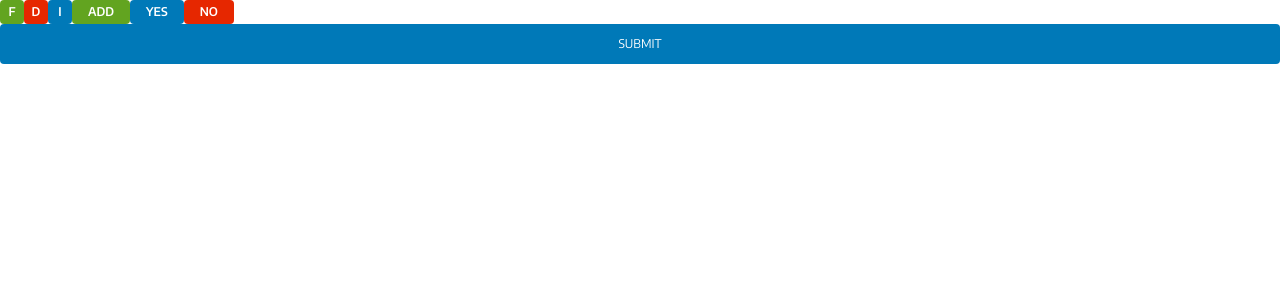
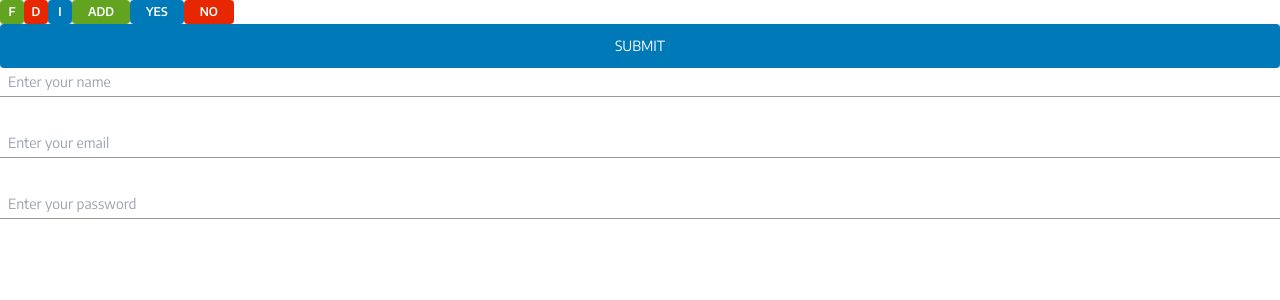
Before and after one commit to loop44/fsd-library, a React (Vite) app: page / in a window 1280 px wide. Shown: the top 300 px of the page. Built offline with nearby package versions, Linux system fonts and the light colour scheme.

Commit message:
Create shared Input component
* password,
  name,
  email types

```diff
--- a/src/app/index.tsx
+++ b/src/app/index.tsx
@@ -1,8 +1,15 @@
+import { useState } from 'react';
 import Button from 'shared/ui/Button';
+import Input from 'shared/ui/Input';
 
 import './index.scss';
 
-const App = () => (
+const App = () => {
+  const [userName, setUserName] = useState('');
+  const [userEmail, setUserEmail] = useState('');
+  const [userPass, setUserPass] = useState('');
+
+  return (
     <div className="font-encode-sans">
       <Button onClick={() => alert('click')} text="f" size="sm" color="green" />
       <Button onClick={() => alert('click')} text="d" size="sm" color="red" />
@@ -11,7 +18,26 @@ const App = () => (
       <Button onClick={() => alert('click')} text="Yes" size="md" color="blue" />
       <Button onClick={() => alert('click')} text="No" size="md" color="red" />
       <Button onClick={() => alert('click')} text="Submit" size="lg" color="blue" />
+      <Input
+        onChange={(e) => setUserName(e.target.value)}
+        type="text"
+        placeholder="Enter your name"
+        value={userName}
+      />
+      <Input
+        onChange={(e) => setUserEmail(e.target.value)}
+        type="email"
+        placeholder="Enter your email"
+        value={userEmail}
+      />
+      <Input
+        onChange={(e) => setUserPass(e.target.value)}
+        type="password"
+        placeholder="Enter your password"
+        value={userPass}
+      />
     </div>
   );
+};
 
 export default App;
--- a/src/shared/ui/Button.tsx
+++ b/src/shared/ui/Button.tsx
@@ -1,5 +1,5 @@
 interface ButtonProps {
-  onClick: () => void;
+  onClick: (e: React.MouseEvent<HTMLButtonElement>) => void;
   text: string;
   color: 'blue' | 'darkBlue' | 'red' | 'green';
   size: 'sm' | 'md' | 'lg';
@@ -14,14 +14,14 @@ const BUTTON_COLORS = {
 };
 
 const BUTTON_SIZES = {
-  sm: 'py-1 w-6 font-semibold',
-  md: 'py-1 px-4 font-semibold',
-  lg: 'py-3 w-full font-normal'
+  sm: 'py-1 w-6 font-semibold text-xs',
+  md: 'py-1 px-4 font-semibold text-xs',
+  lg: 'py-3 w-full font-normal text-sm'
 };
 
 const Button: React.FC<ButtonProps> = ({ onClick, text, color, size, className = '' }) => (
   <button
-    className={`text-white text-center rounded uppercase text-xs ${BUTTON_SIZES[size]} ${BUTTON_COLORS[color]} transition hover:bg-opacity-90 ${className}`}
+    className={`text-white text-center rounded uppercase  ${BUTTON_SIZES[size]} ${BUTTON_COLORS[color]} transition hover:bg-opacity-90 ${className}`}
     onClick={onClick}
   >
     {text}
--- /dev/null
+++ b/src/shared/ui/Input.tsx
@@ -0,0 +1,18 @@
+interface InputProps {
+  type: 'text' | 'password' | 'email';
+  placeholder: string;
+  value: string;
+  onChange: (e: React.ChangeEvent<HTMLInputElement>) => void;
+}
+
+const Input: React.FC<InputProps> = ({ type, value, placeholder, onChange }) => (
+  <input
+    className="mb-8 border-b border-b-[#9A9A9A] text-sm py-1 px-2 w-full"
+    value={value}
+    placeholder={placeholder}
+    onChange={onChange}
+    type={type}
+  />
+);
+
+export default Input;
```
Lines whose indentation alone changed are shown as unchanged.
